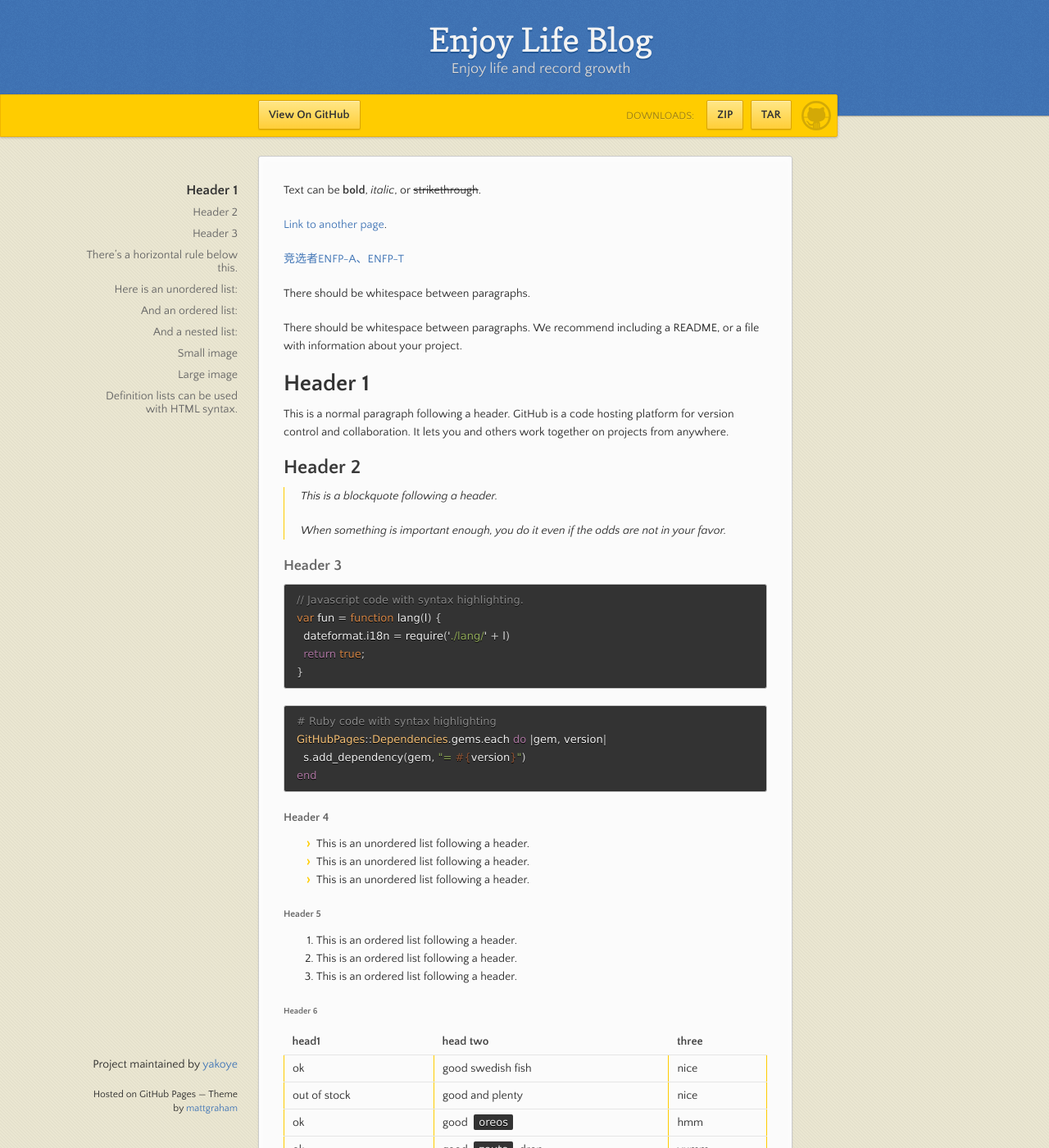
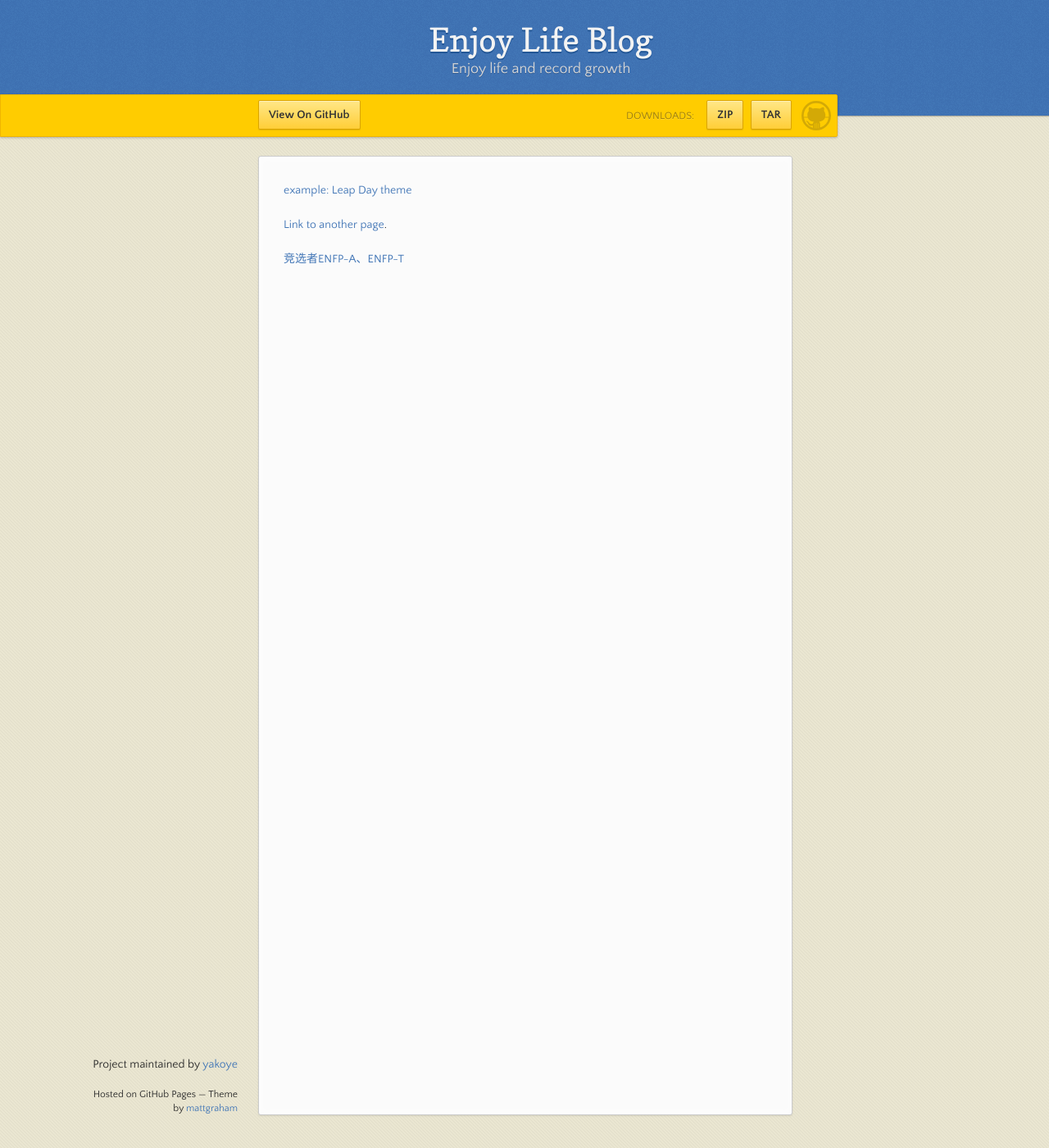
Before and after one commit to yakoye/enjoylife.github.io, a Jekyll site: the page built from index.md, in a window 1280 px wide and 1400 px high. Shown: the whole window at 82% size. Built offline with Jekyll 4.4.1, drawn with Linux system fonts in a browser that asks for light colours; some of the changed text lies outside the part shown.

Commit message:
update file

````diff
--- a/index.md
+++ b/index.md
@@ -2,126 +2,8 @@
 layout: default
 ---
 
-
-
-Text can be **bold**, _italic_, or ~~strikethrough~~.
+[example: Leap Day theme](https://pages-themes.github.io/leap-day/)
 
 [Link to another page](./docs/another-page.html).
 
 [竞选者ENFP-A、ENFP-T](./docs/竞选者ENFP-A、ENFP-T.md)
-
-There should be whitespace between paragraphs.
-
-There should be whitespace between paragraphs. We recommend including a README, or a file with information about your project.
-
-# Header 1
-
-This is a normal paragraph following a header. GitHub is a code hosting platform for version control and collaboration. It lets you and others work together on projects from anywhere.
-
-## Header 2
-
-> This is a blockquote following a header.
->
-> When something is important enough, you do it even if the odds are not in your favor.
-
-### Header 3
-
-```js
-// Javascript code with syntax highlighting.
-var fun = function lang(l) {
-  dateformat.i18n = require('./lang/' + l)
-  return true;
-}
-```
-
-```ruby
-# Ruby code with syntax highlighting
-GitHubPages::Dependencies.gems.each do |gem, version|
-  s.add_dependency(gem, "= #{version}")
-end
-```
-
-#### Header 4
-
-*   This is an unordered list following a header.
-*   This is an unordered list following a header.
-*   This is an unordered list following a header.
-
-##### Header 5
-
-1.  This is an ordered list following a header.
-2.  This is an ordered list following a header.
-3.  This is an ordered list following a header.
-
-###### Header 6
-
-| head1        | head two          | three |
-|:-------------|:------------------|:------|
-| ok           | good swedish fish | nice  |
-| out of stock | good and plenty   | nice  |
-| ok           | good `oreos`      | hmm   |
-| ok           | good `zoute` drop | yumm  |
-
-### There's a horizontal rule below this.
-
-* * *
-
-### Here is an unordered list:
-
-*   Item foo
-*   Item bar
-*   Item baz
-*   Item zip
-
-### And an ordered list:
-
-1.  Item one
-1.  Item two
-1.  Item three
-1.  Item four
-
-### And a nested list:
-
-- level 1 item
-  - level 2 item
-  - level 2 item
-    - level 3 item
-    - level 3 item
-- level 1 item
-  - level 2 item
-  - level 2 item
-  - level 2 item
-- level 1 item
-  - level 2 item
-  - level 2 item
-- level 1 item
-
-### Small image
-
-![Octocat](https://github.githubassets.com/images/icons/emoji/octocat.png)
-
-### Large image
-
-![Branching](https://guides.github.com/activities/hello-world/branching.png)
-
-
-### Definition lists can be used with HTML syntax.
-
-<dl>
-<dt>Name</dt>
-<dd>Godzilla</dd>
-<dt>Born</dt>
-<dd>1952</dd>
-<dt>Birthplace</dt>
-<dd>Japan</dd>
-<dt>Color</dt>
-<dd>Green</dd>
-</dl>
-
-```
-Long, single-line code blocks should not wrap. They should horizontally scroll if they are too long. This line should be long enough to demonstrate this.
-```
-
-```
-The final element.
-```
````
